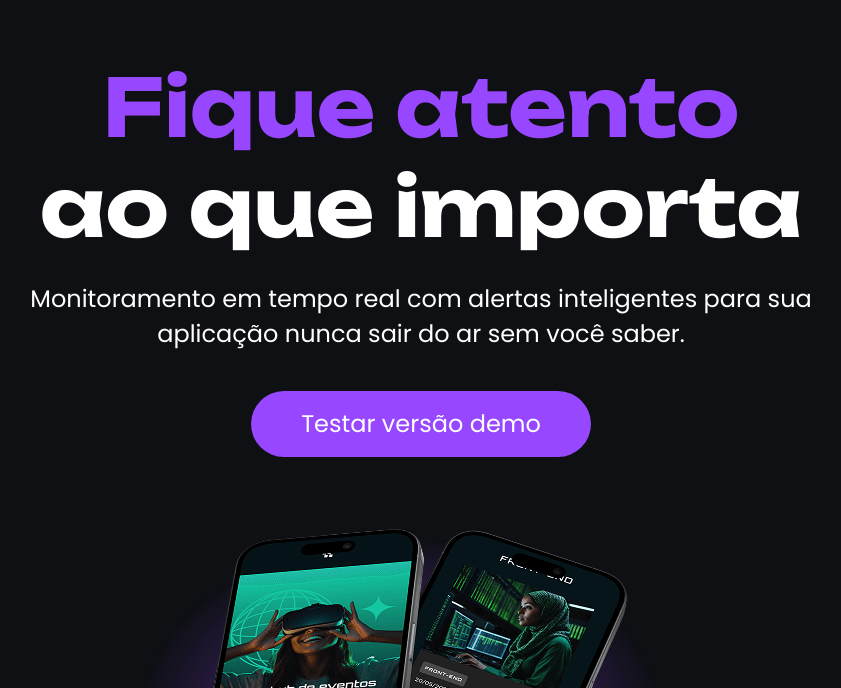
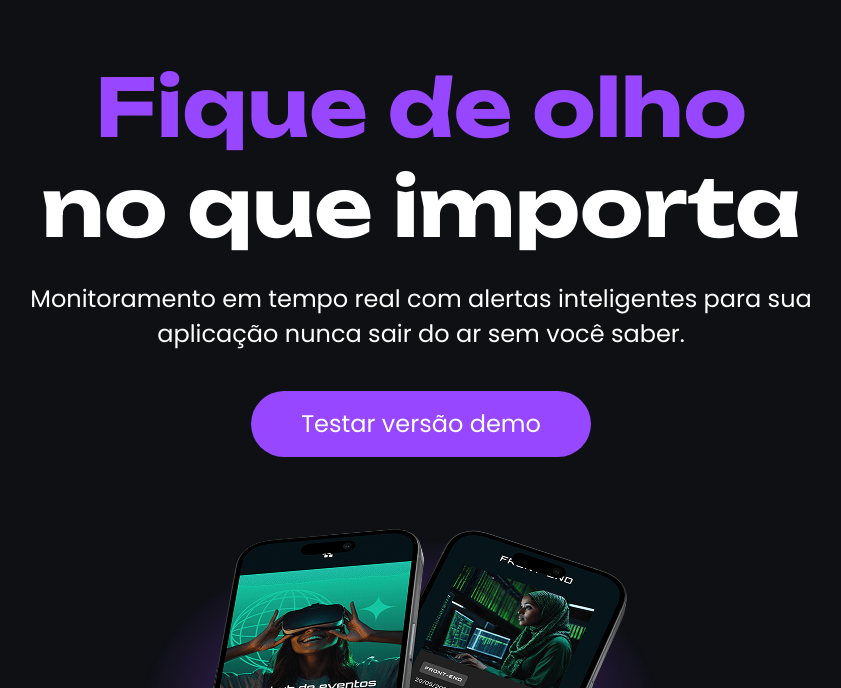
Before and after one commit to saeleuterio/tecboard, a plain HTML site: page index.html in a window 1280 px wide. Shown: the part 112-800 px from the top of the page, without its empty margins (219-1060 px from the left). Drawn offline with Linux system fonts and the light colour scheme.

Commit message:
Desfaz a alteração de título da página

```diff
--- a/index.html
+++ b/index.html
@@ -16,8 +16,8 @@
     <main>
         <section>
             <h1>
-                <span>Fique atento</span>
-                <br>ao que importa
+                <span>Fique de olho</span>
+                <br>no que importa
             </h1>
             <p>Monitoramento em tempo real com alertas inteligentes para sua aplicação nunca sair do ar sem você saber.</p>
             <a href="#">Testar versão demo</a>
```
